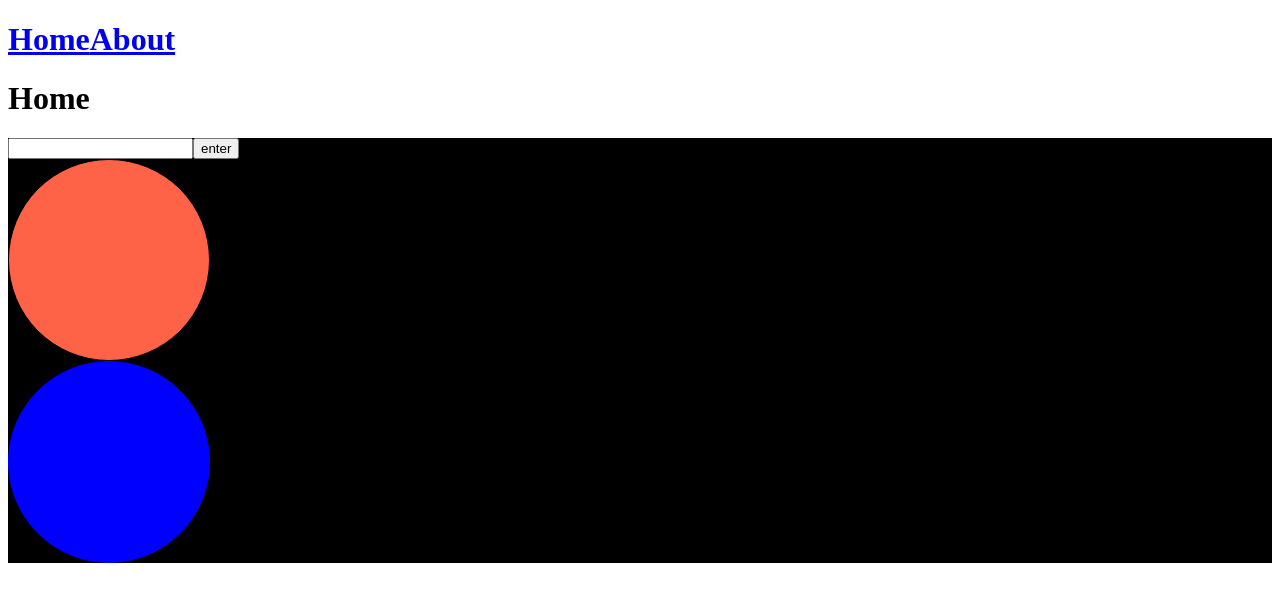
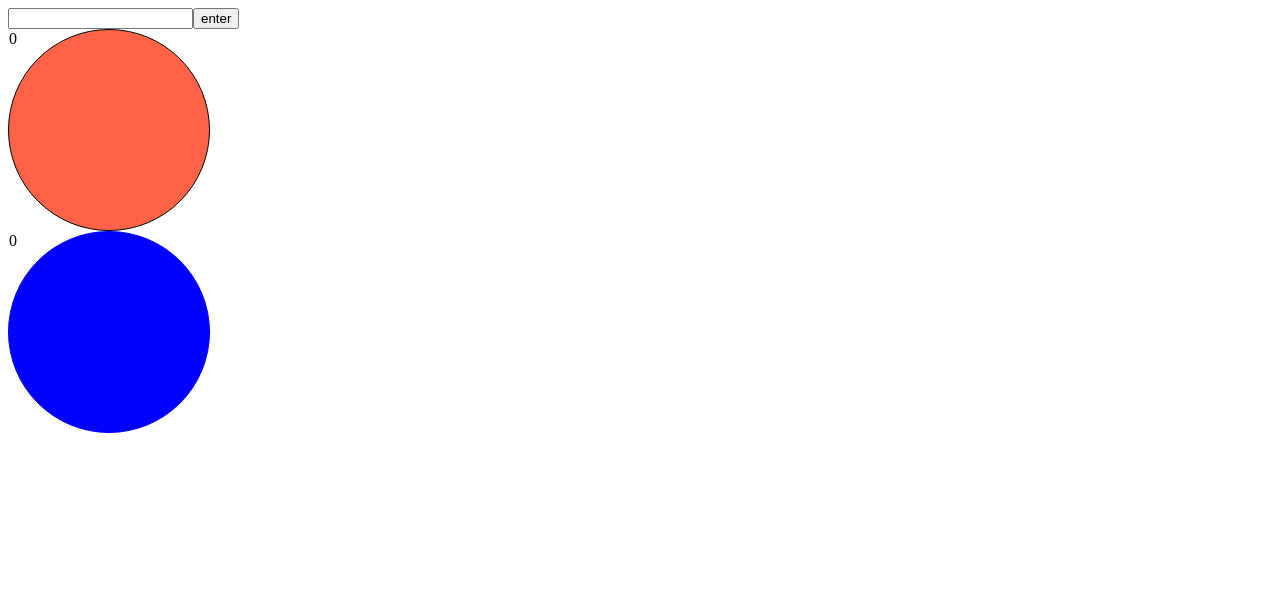
Before and after one commit to umingming/ReactTest, a React (Create React App) app in the folder type-script/: page / in a window 1280 px wide. Shown: the top 602 px of the page. Built offline with nearby package versions, Linux system fonts and the light colour scheme.

Commit message:
feat: Define children router

```diff
--- a/type-script/src/App.tsx
+++ b/type-script/src/App.tsx
@@ -1,7 +1,7 @@
+import { Outlet } from "react-router-dom";
 import { styled } from "styled-components";
 import Circle from "./Circle"
 import Form from "./Form";
-import Router from "./Router";
 
 const Container = styled.div`
   background-color: ${(props) => props.theme.bgColor};
@@ -10,11 +10,11 @@ const Container = styled.div`
 function App() {
   return (
     <div>
-      <Router />
       <Container>
         <Form />
         <Circle bgColor="tomato" borderColor="black" />
         <Circle />
+        <Outlet />
       </Container>
     </div>
   );
--- a/type-script/src/Router.tsx
+++ b/type-script/src/Router.tsx
@@ -1,16 +1,31 @@
-import { BrowserRouter, Route, Routes } from "react-router-dom";
+import { BrowserRouter, createBrowserRouter, Route, Routes } from "react-router-dom";
+import App from "./App";
 import Header from "./components/Header";
 import About from "./screens/About";
 import Home from "./screens/Home";
 
-export default function Router() {
-    return (
-        <BrowserRouter>
-            <Header />
-            <Routes>
-                <Route path="/" element={<Home />} />
-                <Route path="/about" element={<About />} />
-            </Routes>
-        </BrowserRouter>
-    )
-}
+// export default function Router() {
+//     return (
+//         <BrowserRouter>
+//             <Header />
+//             <Routes>
+//                 <Route path="/" element={<Home />} />
+//                 <Route path="/about" element={<About />} />
+//             </Routes>
+//         </BrowserRouter>
+//     )
+// }
+
+const router = createBrowserRouter([
+    {
+        path: "/",
+        element: <App />,
+        children: [
+            {
+                path: "about",
+                element: <About />
+            }
+        ]
+    }
+])
+export default router;
--- a/type-script/src/index.tsx
+++ b/type-script/src/index.tsx
@@ -1,7 +1,9 @@
 import React from 'react';
 import ReactDOM from 'react-dom/client';
+import { RouterProvider } from 'react-router-dom';
 import { ThemeProvider } from 'styled-components';
 import App from './App';
+import Router from './Router';
 import { darkTheme } from './theme';
 
 const root = ReactDOM.createRoot(
@@ -9,8 +11,6 @@ const root = ReactDOM.createRoot(
 );
 root.render(
   <React.StrictMode>
-    <ThemeProvider theme={darkTheme}>
-      <App />
-    </ThemeProvider>
+    <RouterProvider router={Router} />
   </React.StrictMode>
 );
```
